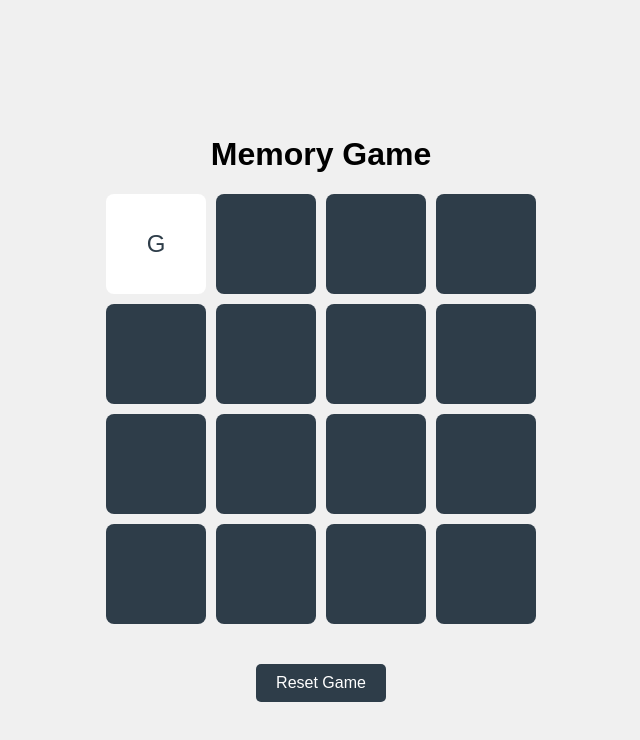
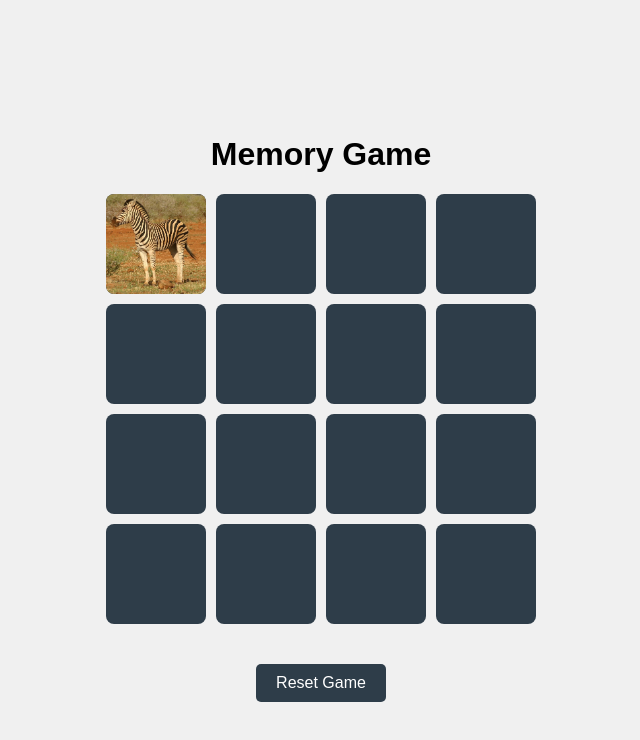
Before and after one commit to Kacsuu/memory-game, a plain HTML site: page index.html in a window 1280 px wide. Both pictures are taken after a click on the element 475 px from the left and 243 px from the top of the page. Shown: the whole page, without its empty margins (319-959 px from the left). Drawn offline with Linux system fonts and the light colour scheme.

Commit message:
pictures

```diff
--- a/scripts/script.js
+++ b/scripts/script.js
@@ -1,6 +1,12 @@
-const cardsArray = [
-    'A', 'A', 'B', 'B', 'C', 'C', 'D', 'D',
-    'E', 'E', 'F', 'F', 'G', 'G', 'H', 'H'
+const animalImages = [
+    'assets/animal1.jpg', 'assets/animal1.jpg',
+    'assets/animal2.jpg', 'assets/animal2.jpg',
+    'assets/animal3.jpg', 'assets/animal3.jpg',
+    'assets/animal4.jpg', 'assets/animal4.jpg',
+    'assets/animal5.jpg', 'assets/animal5.jpg',
+    'assets/animal6.jpg', 'assets/animal6.jpg',
+    'assets/animal7.jpg', 'assets/animal7.jpg',
+    'assets/animal8.jpg', 'assets/animal8.jpg'
 ];
 
 let firstCard = null;
@@ -17,11 +23,13 @@ function shuffle(array) {
 function createBoard() {
     const gameBoard = document.getElementById('game-board');
     gameBoard.innerHTML = '';
-    shuffle(cardsArray);
-    cardsArray.forEach(cardValue => {
+    shuffle(animalImages);
+    animalImages.forEach(imageSrc => {
         const cardElement = document.createElement('div');
         cardElement.classList.add('card');
-        cardElement.dataset.value = cardValue;
+        const imageElement = document.createElement('img');
+        imageElement.src = imageSrc;
+        cardElement.appendChild(imageElement);
         cardElement.addEventListener('click', flipCard);
         gameBoard.appendChild(cardElement);
     });
@@ -32,7 +40,6 @@ function flipCard() {
     if (this === firstCard) return;
 
     this.classList.add('flipped');
-    this.textContent = this.dataset.value;
 
     if (!firstCard) {
         firstCard = this;
@@ -44,7 +51,7 @@ function flipCard() {
 }
 
 function checkForMatch() {
-    const isMatch = firstCard.dataset.value === secondCard.dataset.value;
+    const isMatch = firstCard.querySelector('img').src === secondCard.querySelector('img').src;
     isMatch ? disableCards() : unflipCards();
 }
 
@@ -59,8 +66,6 @@ function unflipCards() {
     setTimeout(() => {
         firstCard.classList.remove('flipped');
         secondCard.classList.remove('flipped');
-        firstCard.textContent = '';
-        secondCard.textContent = '';
         resetBoard();
     }, 1500);
 }
--- a/styles/styles.css
+++ b/styles/styles.css
@@ -26,15 +26,20 @@ body {
     justify-content: center;
     align-items: center;
     cursor: pointer;
-    color: white;
-    font-size: 24px;
     border-radius: 8px;
+    overflow: hidden;
+    position: relative;
 }
 
-.card.flipped {
-    background-color: #fff;
-    color: #2e3d49;
-    cursor: default;
+.card img {
+    width: 100%;
+    height: 100%;
+    object-fit: cover;
+    display: none;
+}
+
+.card.flipped img {
+    display: block;
 }
 
 #reset-button {
```
Also changed, not shown: assets/animal1.jpg (added), assets/animal2.jpg (added), assets/animal3.jpg (added), assets/animal4.jpg (added), assets/animal5.jpg (added), assets/animal6.jpg (added), assets/animal7.jpg (added), assets/animal8.jpg (added), index.html (line endings or trailing spaces).
